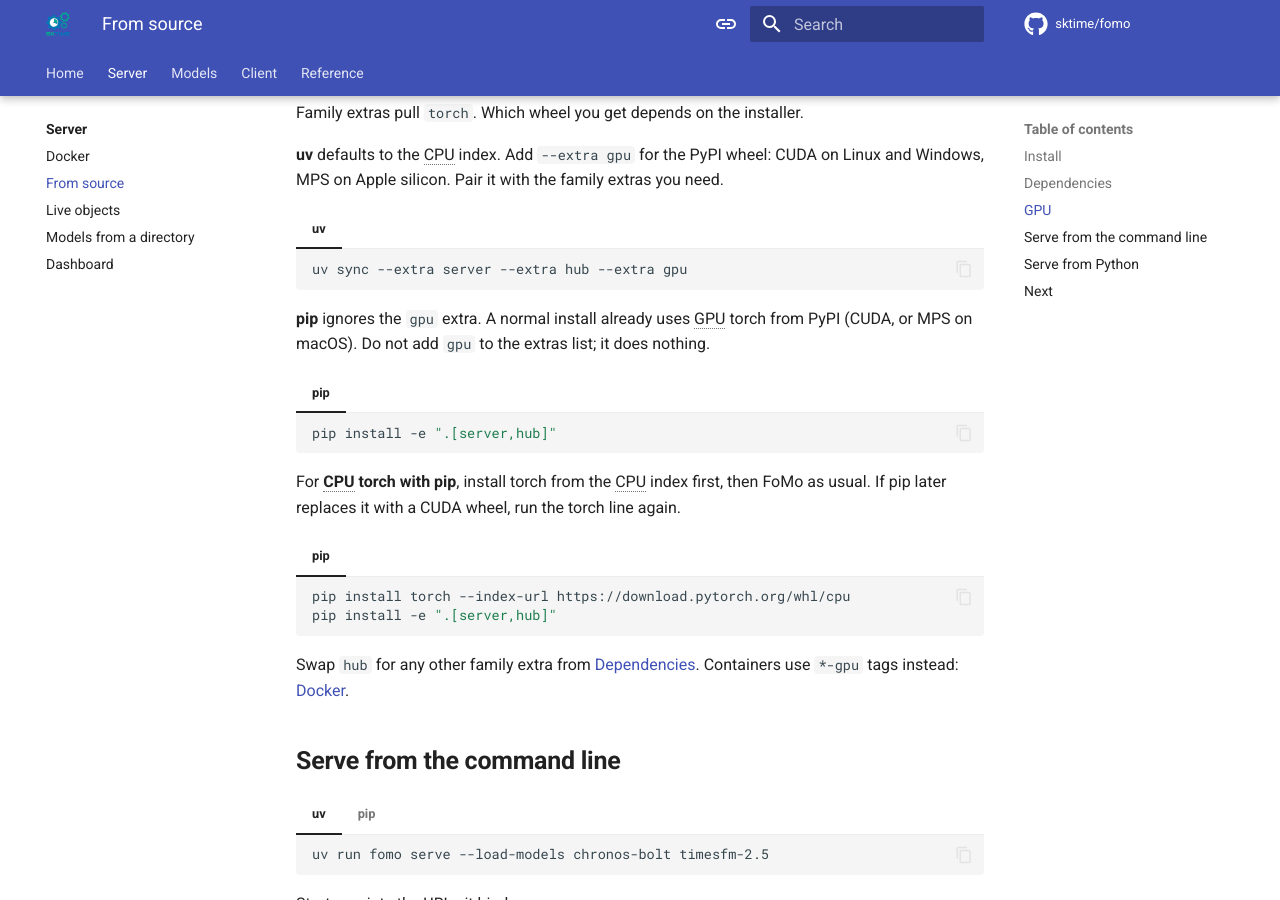
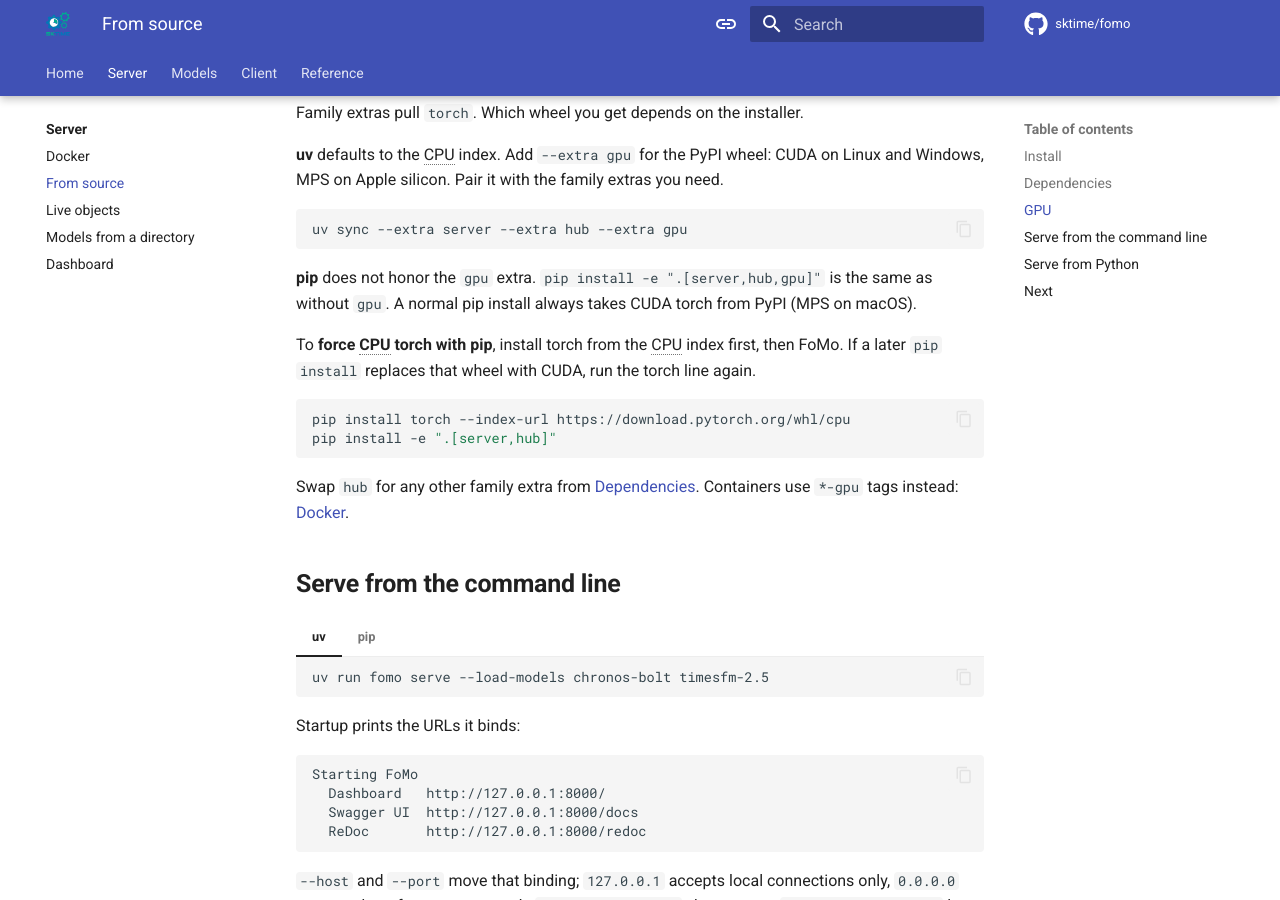
Before and after one commit to sktime/tserve, an MkDocs documentation site: the page built from docs/server/source.md, in a window 1280 px wide and 900 px high, scrolled down 2253 px. Built offline with MkDocs 1.6.1 and Material for MkDocs 9.7.7, drawn with Linux system fonts in a browser that asks for light colours; comment, search, counter and statistics services are not loaded.

Commit message:
update source.md

````diff
--- a/docs/server/source.md
+++ b/docs/server/source.md
@@ -17,6 +17,8 @@
     git clone https://github.com/sktime/fomo.git && cd fomo
     pip install -e ".[server,hub]"
     ```
+
+    The `gpu` extra does not work with pip. Family extras already install CUDA torch from PyPI (MPS on macOS). To force a CPU wheel, install torch separately first — [GPU](#gpu).
 
 `server` is enough to serve `naive`. The `hub` extra above covers Chronos Bolt/T5, TTM, and TimesFM 2.x. Do not add `client` on a machine that only serves.
 
@@ -90,28 +92,18 @@
 
 **uv** defaults to the CPU index. Add `--extra gpu` for the PyPI wheel: CUDA on Linux and Windows, MPS on Apple silicon. Pair it with the family extras you need.
 
-=== "uv"
+```bash
+uv sync --extra server --extra hub --extra gpu
+```
 
-    ```bash
-    uv sync --extra server --extra hub --extra gpu
-    ```
+**pip** does not honor the `gpu` extra. `pip install -e ".[server,hub,gpu]"` is the same as without `gpu`. A normal pip install always takes CUDA torch from PyPI (MPS on macOS).
 
-**pip** ignores the `gpu` extra. A normal install already uses GPU torch from PyPI (CUDA, or MPS on macOS). Do not add `gpu` to the extras list; it does nothing.
+To **force CPU torch with pip**, install torch from the CPU index first, then FoMo. If a later `pip install` replaces that wheel with CUDA, run the torch line again.
 
-=== "pip"
-
-    ```bash
-    pip install -e ".[server,hub]"
-    ```
-
-For **CPU torch with pip**, install torch from the CPU index first, then FoMo as usual. If pip later replaces it with a CUDA wheel, run the torch line again.
-
-=== "pip"
-
-    ```bash
-    pip install torch --index-url https://download.pytorch.org/whl/cpu
-    pip install -e ".[server,hub]"
-    ```
+```bash
+pip install torch --index-url https://download.pytorch.org/whl/cpu
+pip install -e ".[server,hub]"
+```
 
 Swap `hub` for any other family extra from [Dependencies](#dependencies). Containers use `*-gpu` tags instead: [Docker](docker.md#gpu-images).
 
````
